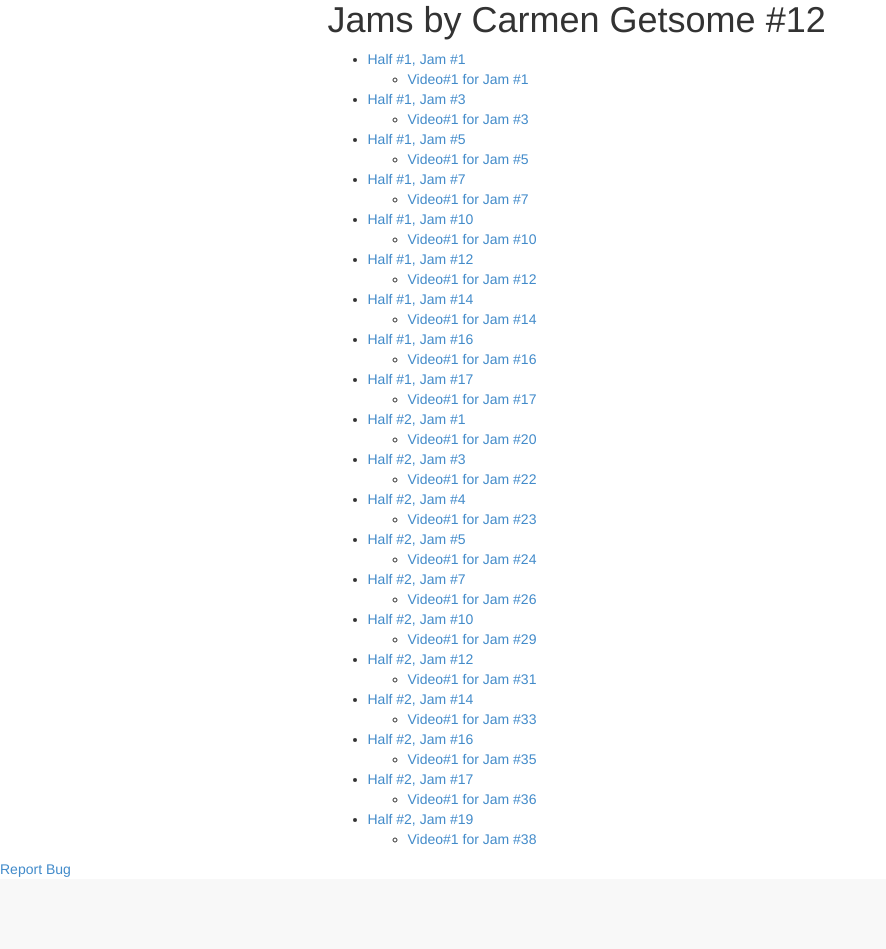
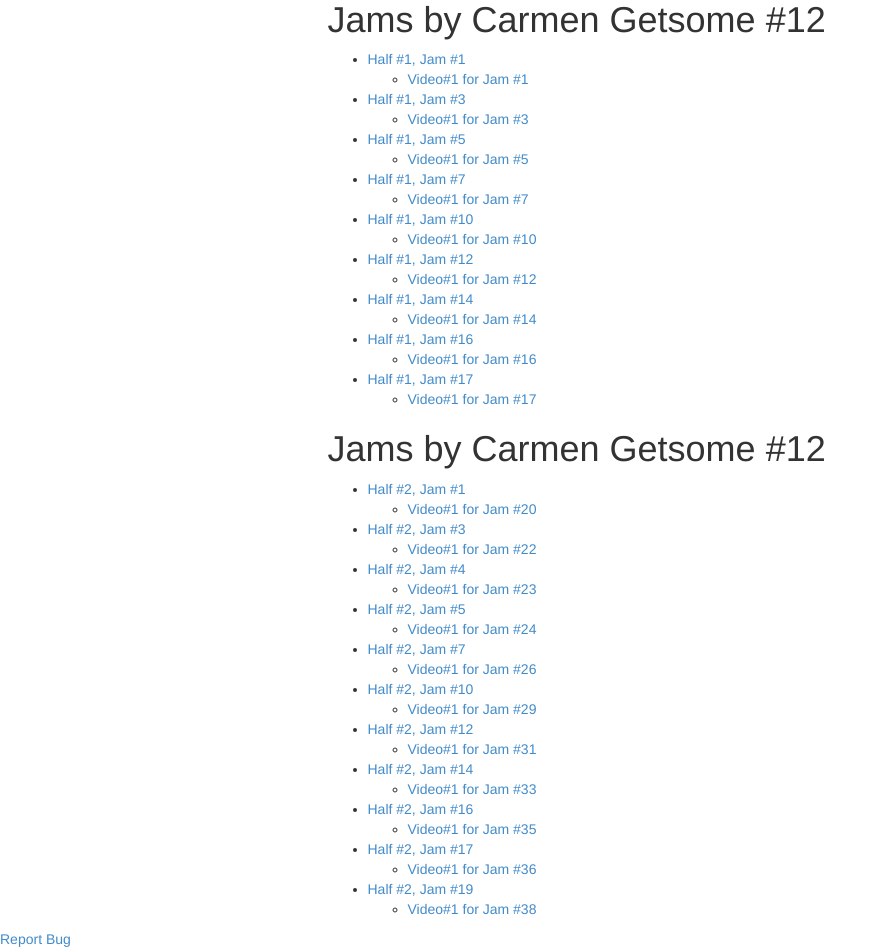
Before and after one commit to fullerth/WatchTape, a Django app: template WatchTape/player_list/templates/player_list/player.html in a window 1280 px wide. Shown: the part 151-1100 px from the top of the page, without its empty margins (0-886 px from the left). Before the commit the page ends 1028 px from the top, so only its background shows below. Run offline with Django 3.2, Linux system fonts and the light colour scheme; the template is opened without the code that fills it: values that come from a table or form of the project are taken from there, others are empty; data comes from the database, SQL or seed files in the repository; parts of the project's set-up code (start-up, migrations or seed data) failed here and were passed over; some libraries are stand-ins or nearby versions.

Commit message:
Split jams into half 1 and half 2 divs

```diff
--- a/WatchTape/player_list/templates/player_list/player.html
+++ b/WatchTape/player_list/templates/player_list/player.html
@@ -16,8 +16,13 @@
 
     <hr>
 
-    <div id="jams_by_player">
-    {% jams_by_player player.id %}
+    <div id="jams_by_player_half_1">
+    {% jams_by_player player.id 1%}
     </div>
 
+    <div id="jams_by_player_half_2">
+    {% jams_by_player player.id 2%}
+    </div>
+
+
 {% endblock content_block %}
--- a/WatchTape/player_list/templatetags/jams_by_player.py
+++ b/WatchTape/player_list/templatetags/jams_by_player.py
@@ -6,21 +6,23 @@ from player_list.models import Jam, Player, VideoToJam
 register = template.Library()
 
 @register.inclusion_tag('player_list/item_by_sort.html')
-def jams_by_player(player_id):
-    jams = Jam.objects.filter(playertojam__player__id__exact=player_id)
+def jams_by_player(player_id, half):
+    jams = Jam.objects.filter(playertojam__player__id__exact=player_id
+                             ).filter(half=half)
     player = get_object_or_404(Player, pk=player_id)
 
-    #jam_id_list = []
     videos = []
 
+    half = half+0
+    print('{0}'.format(half))
+
     for jam in jams:
-            #jam_id_list.append(jam.id)
-            videos.append(VideoToJam.objects.filter(jam__id__exact=jam.id))
-
-    #videos = VideoToJam.objects.filter(jam__id__in=jam_id_list)
+            videos.append(VideoToJam.objects.filter(jam__id__exact=jam.id).
+                                             filter(jam__half__exact=half))
 
     item_subitem_zip = zip(jams, videos)
     item_subitem_tuple = list(item_subitem_zip)
+
 
 
     context = {'sort' : player_id, 'items' : item_subitem_tuple,
```
